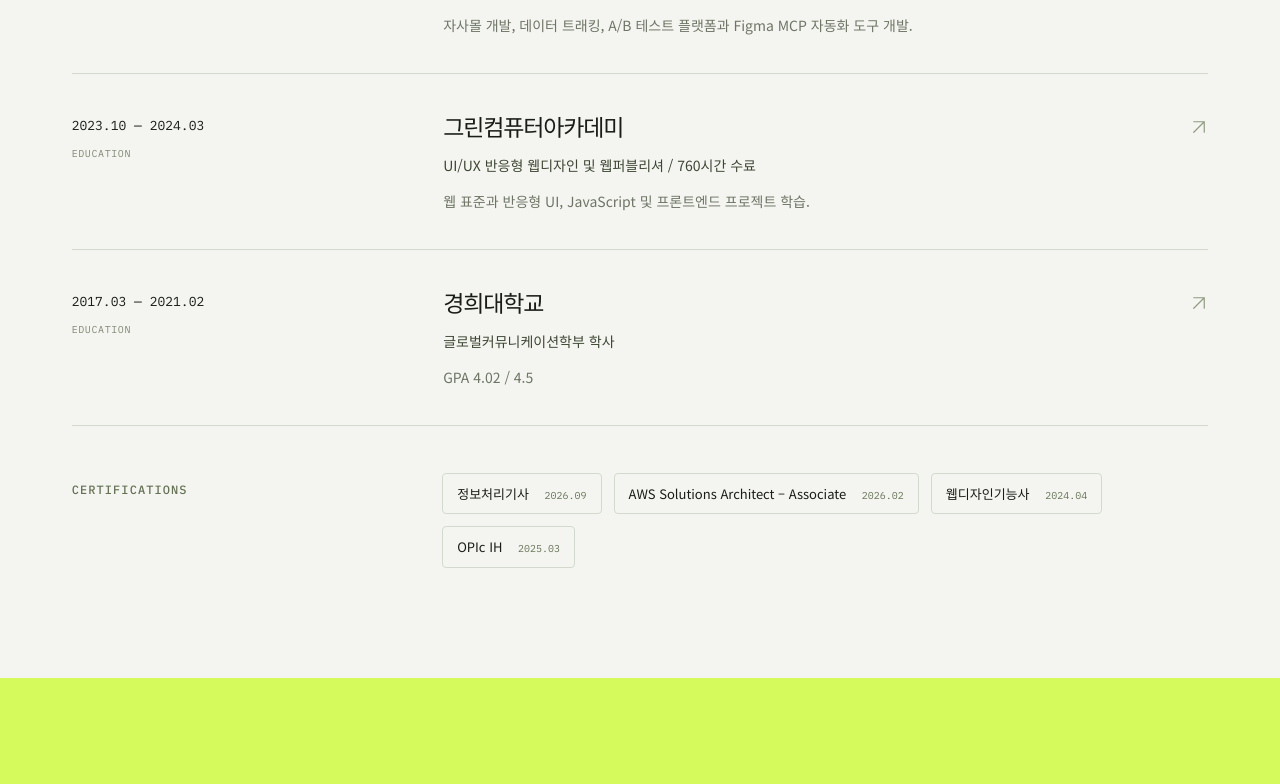
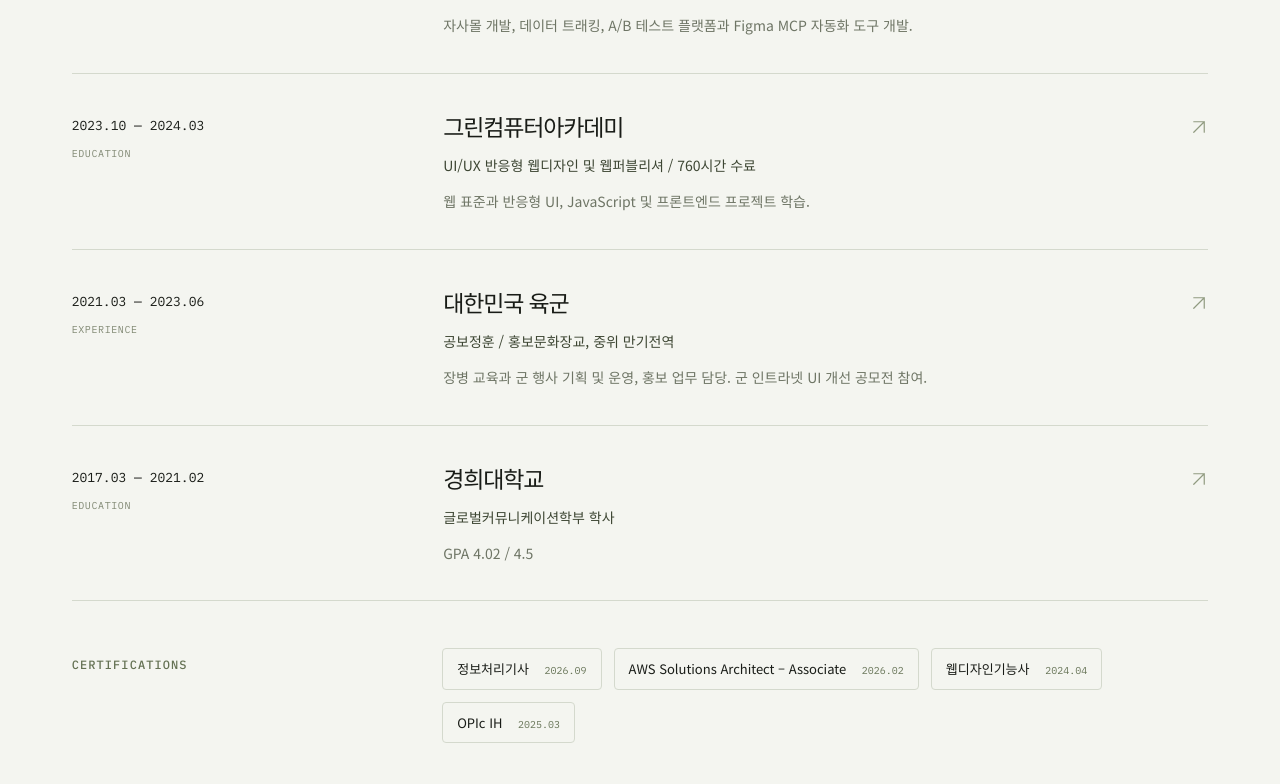
Before and after one commit to wooji-dev/Portfolio-v2, a React (Vite) app: page / in a window 1280 px wide. Shown: the part 5517-6301 px from the top of the page. Built offline with nearby package versions, Linux system fonts and the light colour scheme.

Commit message:
Add Army officer service to experience timeline (#2)

```diff
--- a/src/App.tsx
+++ b/src/App.tsx
@@ -846,6 +846,14 @@ export default function App() {
                 tag: "EDUCATION",
               },
               {
+                date: "2021.03 — 2023.06",
+                company: "대한민국 육군",
+                role: "공보정훈 / 홍보문화장교, 중위 만기전역",
+                description:
+                  "장병 교육과 군 행사 기획 및 운영, 홍보 업무 담당. 군 인트라넷 UI 개선 공모전 참여.",
+                tag: "EXPERIENCE",
+              },
+              {
                 date: "2017.03 — 2021.02",
                 company: "경희대학교",
                 role: "글로벌커뮤니케이션학부 학사",
```
Also changed, not shown: 1 other file (tests, documents, lock files or other folders).
